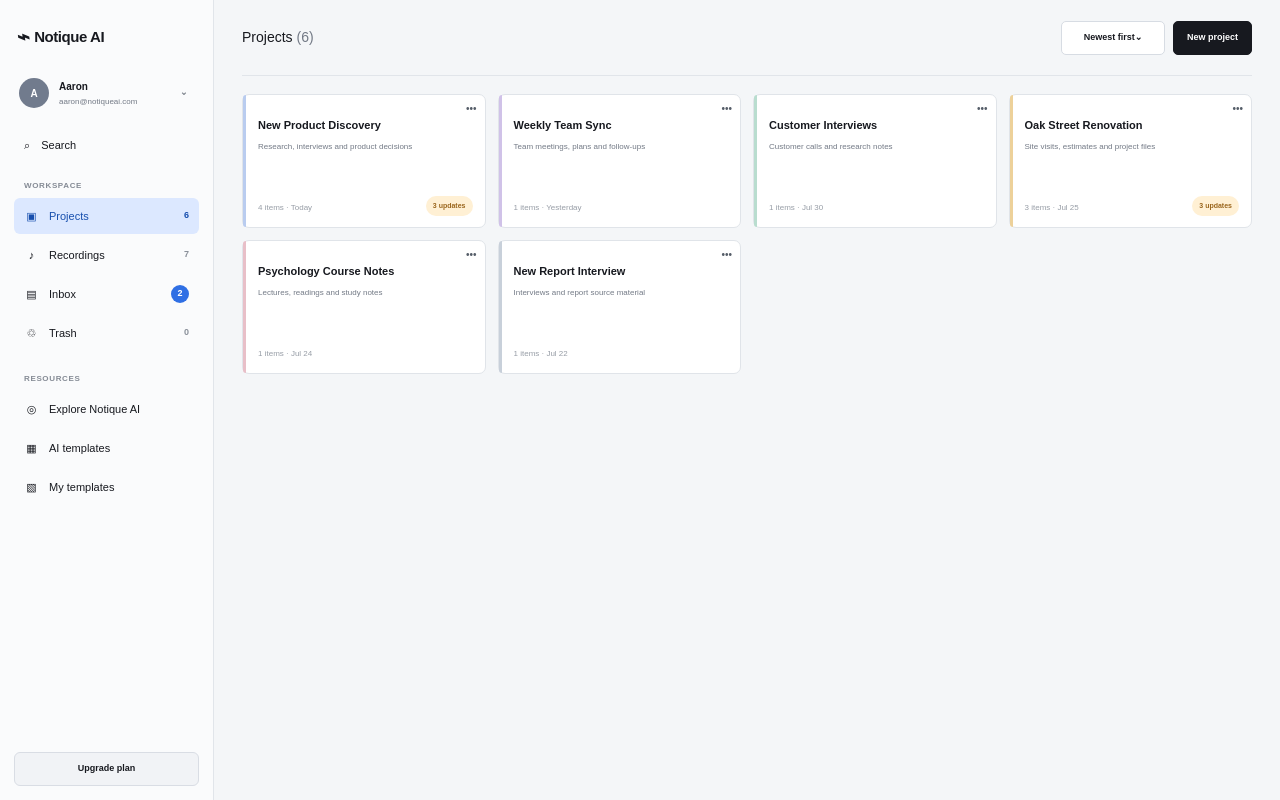
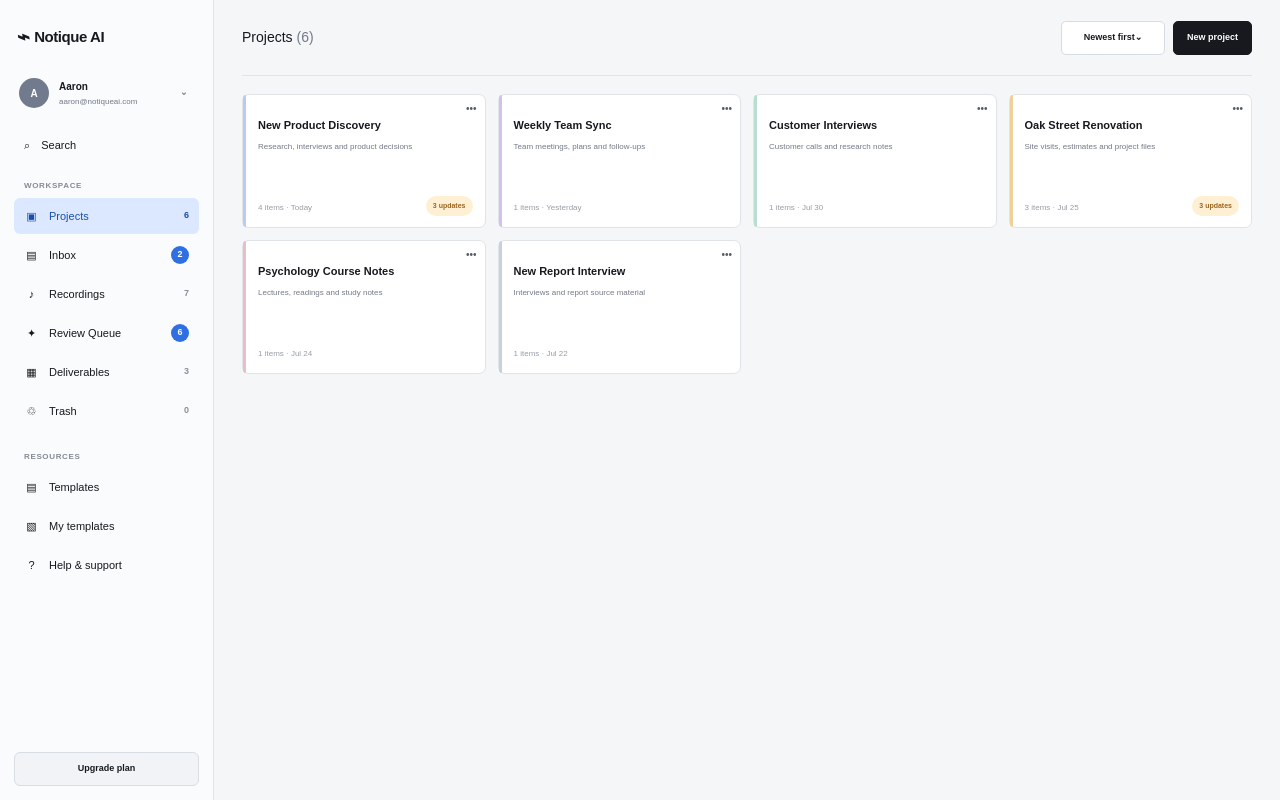
Before and after one commit to Astro-wen/notique-product-prototype, a Next.js app: page / in a window 1280 px wide. Built offline with nearby package versions, Linux system fonts and the light colour scheme.

Commit message:
Simplify the project navigation and core product flow

```diff
--- a/app/globals.css
+++ b/app/globals.css
@@ -208,6 +208,9 @@ main { min-height: 100vh; margin-left: 214px; padding: 0 28px 60px; }
 .workspace-entry strong { font-size: 10px; }
 .workspace-entry small { color: #647289; font-size: 8px; }
 .workspace-entry b { color: #2257ae; font-size: 9px; }
+.folder-section-heading { min-height: 66px; display: flex; align-items: center; justify-content: space-between; gap: 16px; }
+.folder-section-heading h2 { margin: 0 0 6px; font-size: 14px; }
+.folder-section-heading p { margin: 0; color: var(--muted); font-size: 8px; }
 .evidence-image-button { width: 100%; margin-top: 12px; border: 1px solid var(--line); border-radius: 7px; background: #f8f9fa; padding: 10px; display: flex; align-items: center; gap: 11px; text-align: left; }
 .photo-placeholder { width: 90px; height: 62px; border-radius: 6px; background: linear-gradient(145deg, #d8d3cd, #b4a69c); color: rgba(255,255,255,.8); display: inline-flex; align-items: center; justify-content: center; font-size: 8px; font-weight: 800; letter-spacing: .08em; }
 .evidence-image-button > span:last-child { display: grid; gap: 4px; }
@@ -547,6 +550,7 @@ main { min-height: 100vh; margin-left: 214px; padding: 0 28px 60px; }
   .inbox-intro { grid-template-columns: 32px 1fr; }
   .inbox-intro button { grid-column: 1 / -1; width: 100%; }
   .folder-header { display: grid; padding: 13px 0; }
+  .folder-section-heading { align-items: flex-start; padding: 12px 0; }
   .folder-summary { display: grid; grid-template-columns: repeat(3, 1fr); }
   .folder-summary span { min-width: 0; border-left: 1px solid var(--line); }
   .agent-title { align-items: flex-start; padding: 16px 0; }
--- a/app/page.tsx
+++ b/app/page.tsx
@@ -330,6 +330,7 @@ export default function Home() {
   const claims = claimsByKind[projectKind];
   const selectedClaim = claims.find((claim) => claim.id === selectedClaimId) || claims[0];
   const pendingCount = claims.filter((claim) => claim.state === "pending").length;
+  const globalPendingCount = claimsByKind.general.filter((claim) => claim.state === "pending").length + claimsByKind.contractor.filter((claim) => claim.state === "pending").length;
   const checklist = projectKind === "contractor" ? contractorChecklist : generalChecklist;
   const folderCounts = useMemo(
     () => Object.fromEntries(folders.map((folder) => [folder.id, assets.filter((asset) => asset.folderId === folder.id).length])),
@@ -372,7 +373,9 @@ export default function Home() {
   }
 
   function openFolder(id: string) {
-    setSelectedFolderId(id);
+    const folder = folders.find((item) => item.id === id) || selectedFolder;
+    setSelectedFolderId(folder.id);
+    setProjectKind(folder.kind);
     setMenuId(null);
     setView("folder");
   }
@@ -429,6 +432,7 @@ export default function Home() {
     setInbox((items) => items.filter((item) => item.id !== filed.id));
     setLastFiledId(filed.id);
     setSelectedFolderId(selectedSuggestion);
+    setProjectKind(folders.find((folder) => folder.id === selectedSuggestion)?.kind || "general");
     setSelectedAssetId(filed.id);
     setStagedAsset(null);
     setView("folder");
@@ -525,7 +529,7 @@ export default function Home() {
   }
 
   function Sidebar() {
-    const projectArea = ["folder", "item", "workspace", "event", "review", "claim", "compare", "deliverables"].includes(view);
+    const projectArea = ["folder", "item", "workspace", "event", "claim", "compare"].includes(view);
     return (
       <aside className="sidebar">
         <button className="logo" onClick={() => setView("projects")}><span>⌁</span>Notique AI</button>
@@ -537,15 +541,17 @@ export default function Home() {
         <p className="nav-label">WORKSPACE</p>
         <nav>
           <button className={view === "projects" || projectArea ? "nav-item active" : "nav-item"} onClick={() => setView("projects")}><span>▣</span>Projects<b>{folders.length}</b></button>
+          <button className={["inbox", "agent"].includes(view) ? "nav-item active" : "nav-item"} onClick={() => setView("inbox")}><span>▤</span>Inbox<b className={inbox.length ? "blue-count" : ""}>{inbox.length}</b></button>
           <button className={view === "recordings" ? "nav-item active" : "nav-item"} onClick={() => setView("recordings")}><span>♪</span>Recordings<b>{allRecordings.length}</b></button>
-          <button className={["inbox", "agent"].includes(view) ? "nav-item active" : "nav-item"} onClick={() => setView("inbox")}><span>▤</span>Inbox<b className={inbox.length ? "blue-count" : ""}>{inbox.length}</b></button>
+          <button className={view === "review" ? "nav-item active" : "nav-item"} onClick={() => { setProjectKind(selectedFolder.kind); setReviewFilter("pending"); setView("review") }}><span>✦</span>Review Queue<b className={globalPendingCount ? "blue-count" : ""}>{globalPendingCount}</b></button>
+          <button className={view === "deliverables" ? "nav-item active" : "nav-item"} onClick={() => { setProjectKind(selectedFolder.kind); setView("deliverables") }}><span>▦</span>Deliverables<b>3</b></button>
           <button className={view === "trash" ? "nav-item active" : "nav-item"} onClick={() => setView("trash")}><span>♲</span>Trash<b>{trash.length}</b></button>
         </nav>
         <p className="nav-label resources">RESOURCES</p>
         <nav>
-          <button className={view === "templates" && templateMode === "Explore" ? "nav-item active" : "nav-item"} onClick={() => openTemplate("Explore")}><span>◎</span><span>Explore Notique AI</span></button>
-          <button className={view === "templates" && templateMode === "AI templates" ? "nav-item active" : "nav-item"} onClick={() => openTemplate("AI templates")}><span>▦</span><span>AI templates</span></button>
+          <button className={view === "templates" && templateMode === "AI templates" ? "nav-item active" : "nav-item"} onClick={() => openTemplate("AI templates")}><span>▤</span><span>Templates</span></button>
           <button className={view === "templates" && templateMode === "My templates" ? "nav-item active" : "nav-item"} onClick={() => openTemplate("My templates")}><span>▧</span><span>My templates</span></button>
+          <button className="nav-item" onClick={() => flash("Help center opened")}><span>?</span><span>Help & support</span></button>
         </nav>
         <div className="spacer" />
         <button className="upgrade" onClick={() => setModal("upgrade")}>Upgrade plan</button>
@@ -573,7 +579,7 @@ export default function Home() {
         <Toolbar title="Projects" count={folders.length} action="project" />
         <div className="folder-grid">
           {ordered.map((folder) => (
-            <article className="folder-card" key={folder.id} role="button" tabIndex={0} onClick={() => openFolder(folder.id)} onKeyDown={(event) => { if (event.key === "Enter" || event.key === " ") openFolder(folder.id) }}>
+            <article className="folder-card" key={folder.id} role="button" tabIndex={0} onClick={() => openWorkspace(folder.id)} onKeyDown={(event) => { if (event.key === "Enter" || event.key === " ") openWorkspace(folder.id) }}>
               <span className={`folder-tab ${folder.color}`} />
               <button className="more" aria-label={`More options for ${folder.name}`} onClick={(event) => { event.stopPropagation(); setSelectedFolderId(folder.id); setMenuId(menuId === folder.id ? null : folder.id) }}>•••</button>
               <strong>{folder.name}</strong>
@@ -629,10 +635,9 @@ export default function Home() {
   function FolderView() {
     const ordered = sortNewest ? folderAssets : [...folderAssets].reverse();
     return (
-      <div className="page folder-page">
-        <button className="back" onClick={() => setView("projects")}>‹ Projects</button>
-        <header className="folder-header"><div><h1>{selectedFolder.name}</h1><p>{selectedFolder.description}</p></div><div><button className="secondary" onClick={() => openRename("folder", selectedFolder.name, selectedFolder.id)}>Rename</button><button className="primary" onClick={() => setModal("import")}>Add</button></div></header>
-        <button className="workspace-entry" onClick={() => openWorkspace()}><span className="workspace-entry-icon">✦</span><span><strong>Open AI workspace</strong><small>Review {selectedFolder.kind === "contractor" ? 3 : 3} updates, compare events and create deliverables</small></span><b>Open ›</b></button>
+      <div className="product-page">
+        <ProjectHeader active="files" />
+        <div className="folder-section-heading"><div><h2>Files and recordings</h2><p>Everything saved to this Project, including items filed by AI.</p></div><button className="sort" onClick={() => setSortNewest((value) => !value)}>{sortNewest ? "Newest first⌄" : "Oldest first⌃"}</button></div>
         <div className="folder-summary"><span><strong>{folderAssets.length}</strong><small>Items</small></span><span><strong>{folderAssets.filter((item) => item.type === "audio").length}</strong><small>Recordings</small></span><span><strong>{folderAssets.filter((item) => item.type !== "audio").length}</strong><small>Files and notes</small></span></div>
         <div className="content-table folder-table"><div className="table-head"><span>Name</span><span>Type</span><span>Added</span><span /></div>{ordered.map((asset) => <div className={asset.id === lastFiledId ? "table-row newly-filed" : "table-row"} key={asset.id}><button className="name-cell" onClick={() => openItem(asset.id)}><b className={`type-icon ${asset.type}`}>{typeIcon(asset.type)}</b><span><strong>{asset.name}</strong><small>{asset.summary}</small></span></button><span className="type-label">{asset.type}</span><span>{asset.added}</span><div className="row-actions">{asset.id === lastFiledId && <span className="filed-badge">Filed by AI</span>}<button className="more inline" onClick={() => setMenuId(menuId === asset.id ? null : asset.id)}>•••</button>{menuId === asset.id && <div className="menu card-menu"><button onClick={() => openRename("asset", asset.name, asset.id)}>Rename</button><button className="danger" onClick={() => moveToTrash(asset)}>Move to Trash</button></div>}</div></div>)}</div>
       </div>
@@ -662,12 +667,12 @@ export default function Home() {
     );
   }
 
-  function ProjectHeader({ active = "overview" }: { active?: "overview" | "events" | "compare" | "deliverables" }) {
+  function ProjectHeader({ active = "overview" }: { active?: "overview" | "files" | "events" | "review" | "compare" | "deliverables" }) {
     return (
       <>
-        <button className="back-button" onClick={() => openFolder(selectedFolder.id)}>‹ {selectedFolder.name}</button>
+        <button className="back-button" onClick={() => setView("projects")}>‹ Projects</button>
         <div className="project-header"><div><h1>{profile.title}</h1><p>{profile.meta}</p></div><div><button className="secondary" onClick={() => setModal("share")}>Share</button><button className="primary" onClick={() => setModal("import")}>Add</button><button className="icon-button" onClick={() => setMenuId(menuId === "project-more" ? null : "project-more")}>•••</button>{menuId === "project-more" && <div className="menu project-menu"><button onClick={() => openRename("folder", selectedFolder.name, selectedFolder.id)}>Rename project</button><button onClick={() => { setMenuId(null); setModal("deleteFolder") }} className="danger">Delete project</button></div>}</div></div>
-        <div className="tabs"><button className={active === "overview" ? "active" : ""} onClick={() => setView("workspace")}>Overview</button><button className={active === "events" ? "active" : ""} onClick={() => setView("event")}>Events <span>4</span></button><button className={active === "compare" ? "active" : ""} onClick={() => setView("compare")}>Compare events</button><button className={active === "deliverables" ? "active" : ""} onClick={() => setView("deliverables")}>Deliverables <span>3</span></button></div>
+        <div className="tabs"><button className={active === "overview" ? "active" : ""} onClick={() => setView("workspace")}>Overview</button><button className={active === "files" ? "active" : ""} onClick={() => setView("folder")}>Files <span>{folderAssets.length}</span></button><button className={active === "events" ? "active" : ""} onClick={() => setView("event")}>Events <span>4</span></button><button className={active === "review" ? "active" : ""} onClick={() => setView("review")}>Review <span>{pendingCount}</span></button><button className={active === "compare" ? "active" : ""} onClick={() => setView("compare")}>Changes</button><button className={active === "deliverables" ? "active" : ""} onClick={() => setView("deliverables")}>Deliverables <span>3</span></button></div>
       </>
     );
   }
@@ -696,9 +701,9 @@ export default function Home() {
   function ReviewView() {
     const visible = claims.filter((claim) => reviewFilter === "all" || (reviewFilter === "pending" ? claim.state === "pending" : claim.state !== "pending"));
     return (
-      <div className="product-page narrow-page">
-        <button className="back-button" onClick={() => setView("workspace")}>‹ {profile.title}</button>
-        <div className="review-header"><div><h1>Review Queue</h1><p>Only information that needs professional judgment appears here.</p></div><span>{pendingCount} remaining</span></div>
+      <div className="product-page">
+        <ProjectHeader active="review" />
+        <div className="review-header"><div><h1>Review Queue</h1><p>Changes and conflicts from {profile.title} that need your judgment.</p></div><span>{pendingCount} remaining</span></div>
         <div className="review-tools"><div className="review-filters"><button className={reviewFilter === "pending" ? "active" : ""} onClick={() => setReviewFilter("pending")}>Needs review</button><button className={reviewFilter === "reviewed" ? "active" : ""} onClick={() => setReviewFilter("reviewed")}>Reviewed</button><button className={reviewFilter === "all" ? "active" : ""} onClick={() => setReviewFilter("all")}>All updates</button></div><button className="secondary" onClick={batchConfirmLowRisk}>Confirm low-risk updates</button></div>
         {visible.length ? <div className="review-list">{visible.map((claim) => <button key={claim.id} onClick={() => openClaim(claim.id)}><div><span className={`risk risk-${claim.risk}`}>{claim.risk} risk</span><small>{claim.category} · {claim.field}</small><h2>{claim.proposed}</h2><p>{claim.reason}</p></div><div className="review-change"><span><small>Previous</small>{claim.previous}</span><b>›</b><span><small>Latest</small>{claim.proposed}</span></div><span className="review-link">Review evidence ›</span></button>)}</div> : <div className="empty-review"><span>✓</span><h2>Nothing in this view</h2><p>Choose another filter or return to the project.</p><button className="primary" onClick={() => setView("workspace")}>Return to project</button></div>}
       </div>
@@ -778,7 +783,7 @@ export default function Home() {
       <Sidebar />
       <header className="mobile-header"><button onClick={() => setView("projects")}>⌁ Notique AI</button><button onClick={() => setModal("import")}>＋</button></header>
       <main><Content /></main>
-      <nav className="mobile-nav"><button onClick={() => setView("projects")}>▣<small>Projects</small></button><button onClick={() => setView("recordings")}>♪<small>Recordings</small></button><button onClick={() => setView("inbox")}>▤<small>Inbox</small></button><button onClick={() => setModal("import")}>＋<small>Import</small></button></nav>
+      <nav className="mobile-nav"><button onClick={() => setView("projects")}>▣<small>Projects</small></button><button onClick={() => setView("inbox")}>▤<small>Inbox</small></button><button onClick={() => { setProjectKind(selectedFolder.kind); setView("review") }}>✦<small>Review</small></button><button onClick={() => setModal("import")}>＋<small>Import</small></button></nav>
 
       {modal === "import" && <div className="modal-backdrop" onMouseDown={() => setModal(null)}><section className="modal import-modal" onMouseDown={(event) => event.stopPropagation()}><header><div><h2>Add to Notique</h2><p>Drop in a recording, photo or document.</p></div><button onClick={() => setModal(null)}>×</button></header><label className="drop-zone" onDragOver={(event) => event.preventDefault()} onDrop={(event) => { event.preventDefault(); const file = event.dataTransfer.files?.[0]; if (file) handleFile(file) }}><input type="file" onChange={(event) => { const file = event.target.files?.[0]; if (file) handleFile(file) }} /><span className="upload-icon">↥</span><strong>Drop a file here</strong><small>or click to choose from your computer</small></label><p className="sample-label">TRY THE COMPLETE FLOW</p><div className="sample-list">{samples.map((sample) => <button key={sample.id} onClick={() => startAgent(sample)}><b className={`type-icon ${sample.type}`}>{typeIcon(sample.type)}</b><span><strong>{sample.name}</strong><small>{sample.meta}</small></span><em>Use sample</em></button>)}</div></section></div>}
 
```
